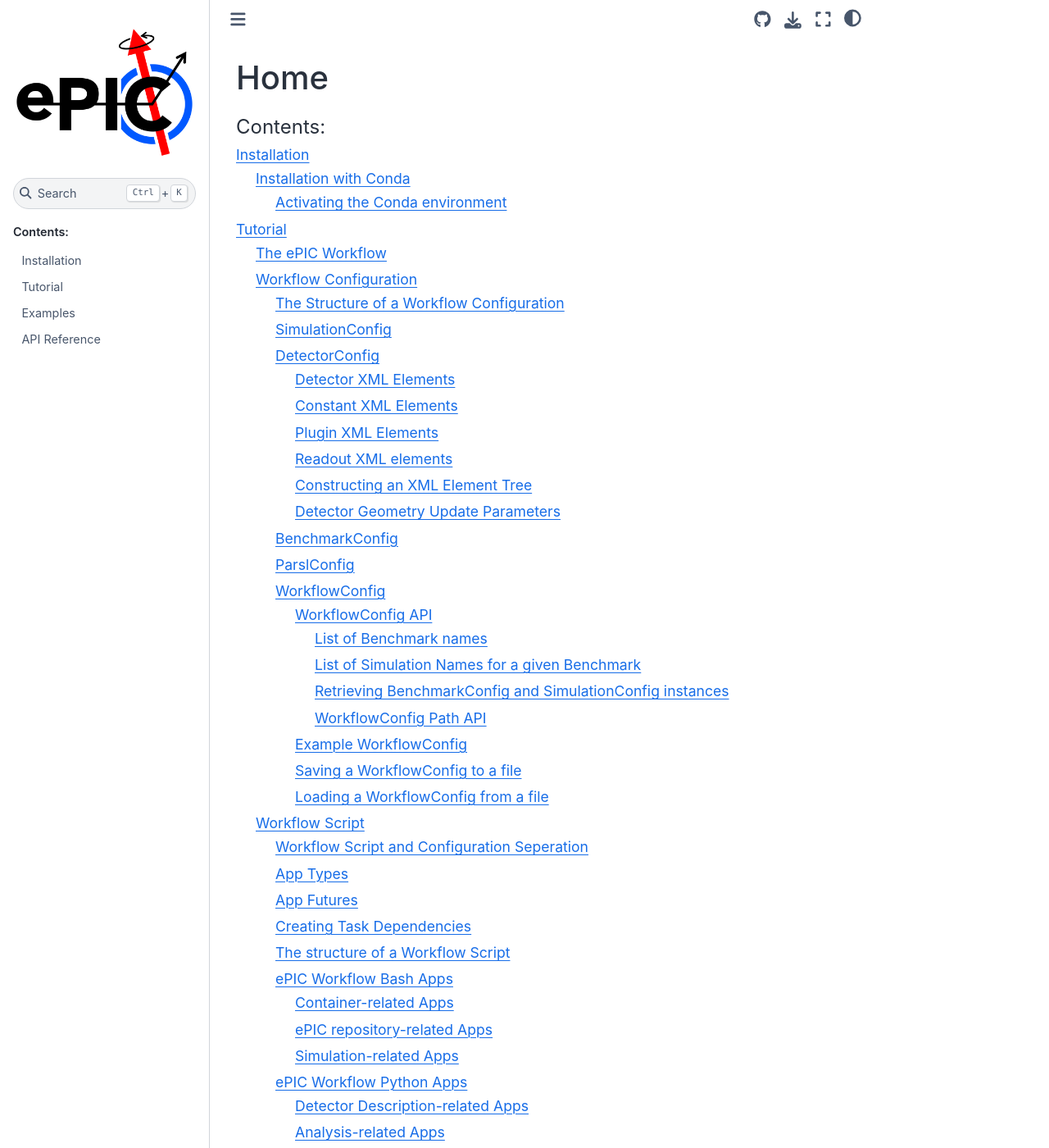
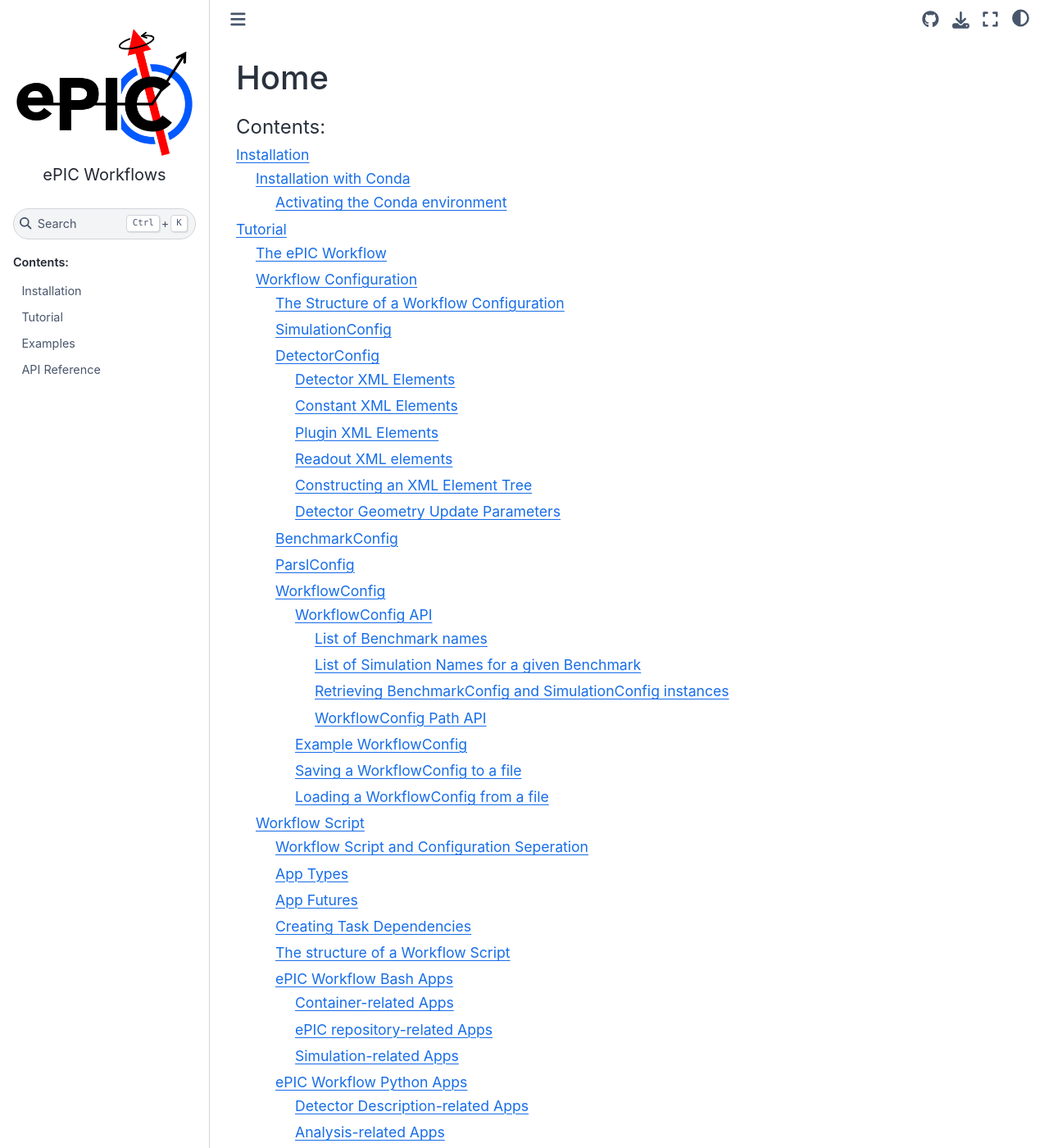
Before and after one commit to amirkas/ePIC-Benchmark-lib, a Sphinx documentation site: the page built from docs/index.rst, in a window 1280 px wide and 1400 px high. Shown: the whole window at 82% size. Built offline with Sphinx 7.4.7 and the Sphinx Book theme 1.1.4, drawn with Linux system fonts in a browser that asks for light colours.

Commit message:
changed logo for light and dark modes

```diff
--- a/docs/_static/custom.css
+++ b/docs/_static/custom.css
@@ -1,3 +1,3 @@
 .bd-main .bd-content .bd-article-container {
-  max-width: 80% !important;  /* default is 60em */
+  max-width: 100% !important;  /* default is 60em */
 }
--- a/docs/conf.py
+++ b/docs/conf.py
@@ -87,10 +87,14 @@
 html_theme_options = {
     "repository_url": "https://github.com/amirkas/ePIC-Benchmark-lib",
     "use_repository_button": True,
-    "show_toc_level": 2
+    "show_toc_level": 2,
+    "logo": {
+        "text": "ePIC Workflows",
+        "image_light": "_static/ePIC_transparent_black_bkgnd.png",
+        "image_dark": "_static/ePIC_transparent_white_bkgnd.png",
+    }
 }
 
-html_logo = "ePIC_transparent_bkgnd.png"
 
 # html_theme_options = {
 #   "show_nav_level": 2,
```
Also changed, not shown: docs/api_ref.rst (+4 -6 lines), docs/_static/ePIC_transparent_black_bkgnd.png (renamed from docs/ePIC_transparent_bkgnd.png), docs/_static/ePIC_transparent_white_bkgnd.png (added).
